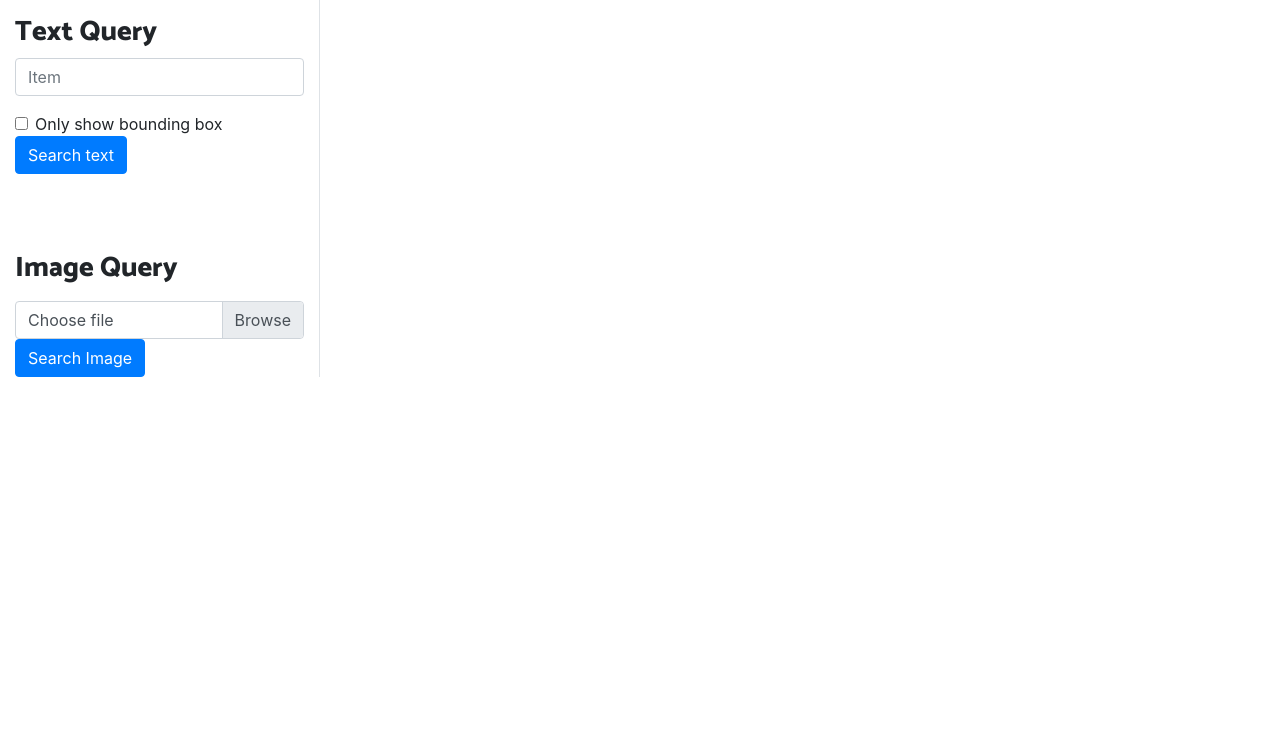
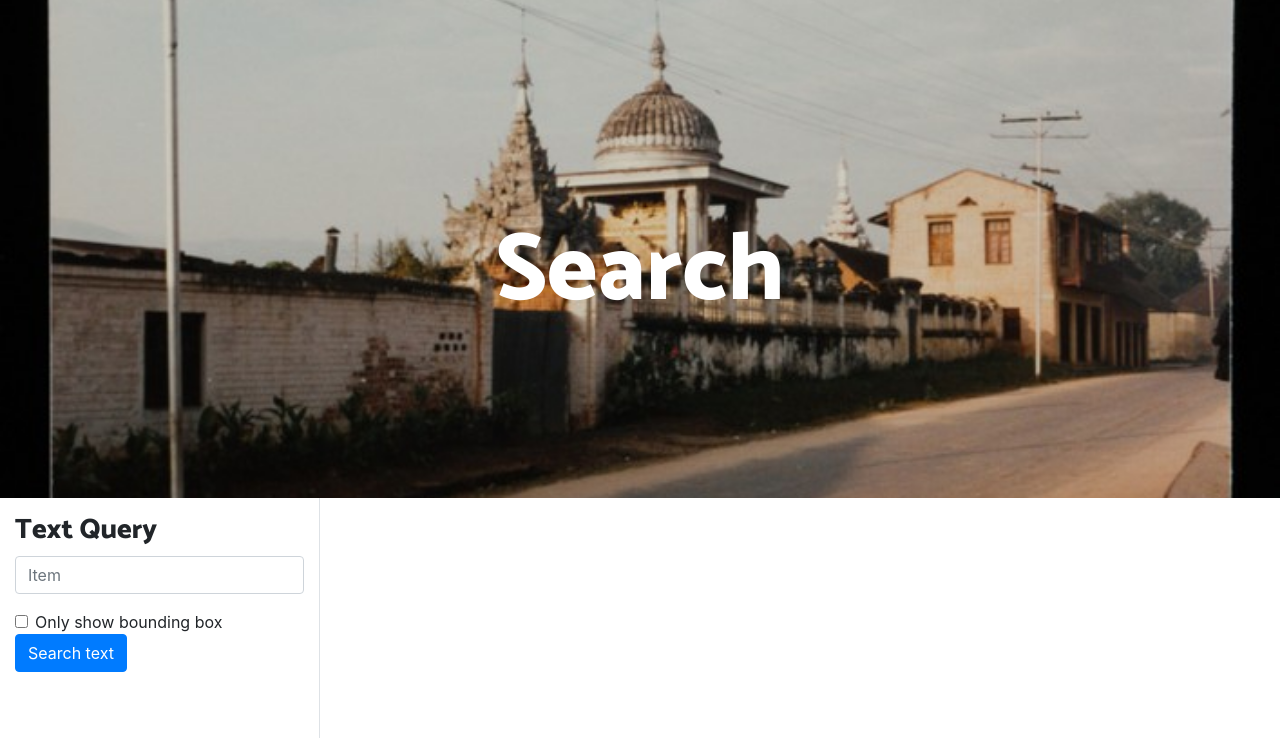
Before and after one commit to JanMaxime/terzani_online_museum, a Flask app: page /search in a window 1280 px wide. Shown: the part 51-789 px from the top of the page. Before the commit the page ends 428 px from the top, so only its background shows below. Run offline with Flask 2, Linux system fonts and the light colour scheme; some libraries are stand-ins or nearby versions.

Commit message:
added a banner image and text
TODO: Change the image and size of the banner

```diff
--- a/website/templates/search.html
+++ b/website/templates/search.html
@@ -1,4 +1,12 @@
 {% extends "base.html" %} {% block title %}Search{%endblock%} {% block scripts %} {%endblock%} {% block body %}
+<header class="masthead text-center text-white">
+    <div class="masthead-content">
+      <div class="container">
+        <h2 class="masthead-heading mb-10">Search</h2>
+      </div>
+    </div>
+  </header>
+
 <div class="container-fluid">
     <div class="row">
         <div class="col-3 border-right">
```
Also changed, not shown: website/templates/gallery.html (+10 -1 lines).
